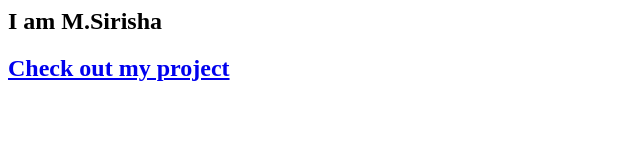
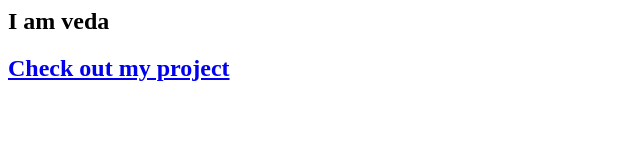
Before and after one commit to Kondeddu/veda9, a plain HTML site: page index.html in a window 1280 px wide. Shown: the whole page, without its empty margins (0-640 px from the left). Drawn offline with Linux system fonts and the light colour scheme.

Commit message:
Update index.html

```diff
--- a/index.html
+++ b/index.html
@@ -1,6 +1,6 @@
 <html>
 <body>
-<h2>I am M.Sirisha<h2>
+<h2>I am veda<h2>
 <a href="project.html">Check out my project</a>
 
 
```
